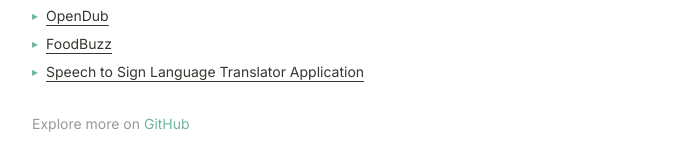
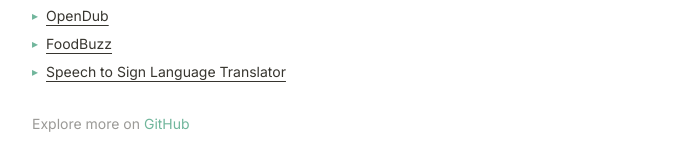
Before and after one commit to Y3454R/my-portfolio-website, a Next.js app: page /projects in a window 1280 px wide. Shown: the part 171-323 px from the top of the page, without its empty margins (296-982 px from the left). Built offline with nearby package versions, Linux system fonts and the light colour scheme.

Commit message:
:ghost: chores: change title

```diff
--- a/src/data/projects.js
+++ b/src/data/projects.js
@@ -27,7 +27,7 @@
     link: "https://github.com/Y3454R/Foodbuzz",
   },
   {
-    name: "🐯 Speech to Sign Language Translator Application",
+    name: "🐯 Speech to Sign Language Translator",
     description: `An academic group project for CSE 3200: System Development Laboratory, in partnership with <a href="https://www.linkedin.com/in/ashikur-rahman-kuet/">Ashikur Rahman</a>. I believe the project's name is self-explanator. <a href="https://pypi.org/project/ASvid/"><b>ASvid</b>, a video utility ${spanHead}Python${spanTail} module, was built and released during this development process.</a>`,
     link: "https://github.com/Y3454R/Speech-to-Sign-Language-Translator-Application",
   },
```
